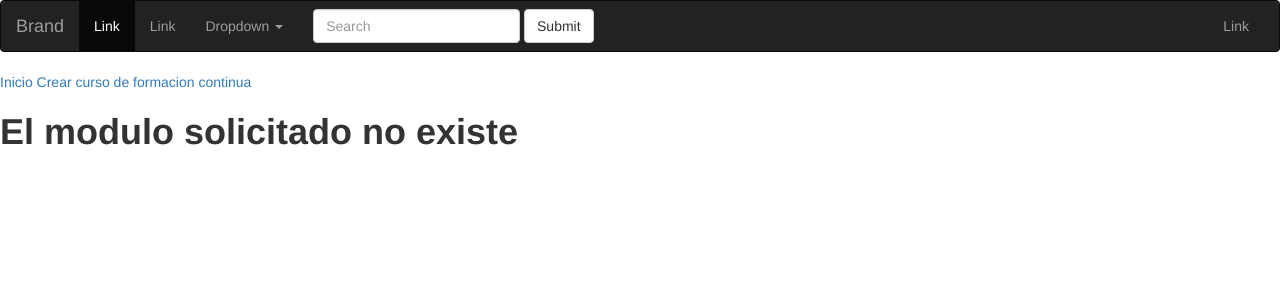
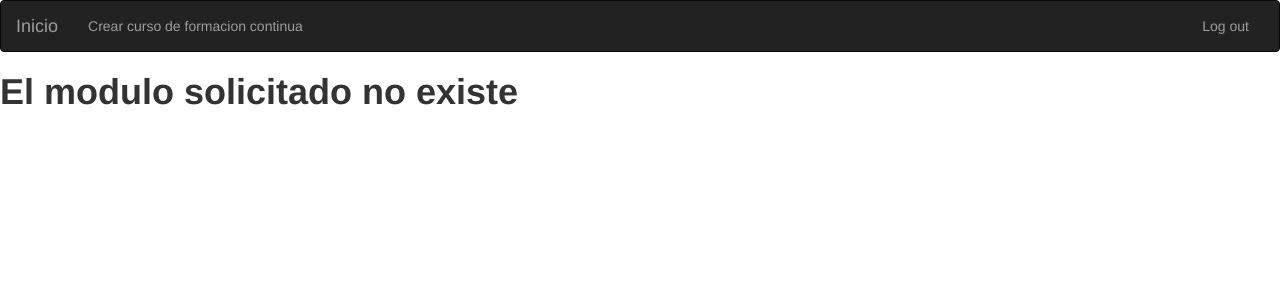
Before and after one commit to jorgechavezrnd/SisWeb117, a PHP site: page /?cargar=1 in a window 1280 px wide. Shown: the top 300 px of the page. Run offline with PHP 8.4, Linux system fonts and the light colour scheme; some libraries are stand-ins or nearby versions.

Commit message:
Barra de opciones

```diff
--- a/css/estiloVer.css
+++ b/css/estiloVer.css
@@ -46,6 +46,7 @@ img.align-right {
 	padding:16px 31px;
 	text-decoration:none;
 	text-shadow:0px 0px 7px #2f6627;
+
 }
 .myButton:hover {
 	background-color:#2E9AFE;
@@ -62,4 +63,5 @@ img.align-right {
     padding: 20px;
     width: 1536px;
     height: 500px;
+
 }
--- a/index.php
+++ b/index.php
@@ -1,73 +1,38 @@
 <?php
 	include_once("modulos/enrutador.php");
 	include_once("modulos/controlador.php");
-	//include_once("css/bootstrap.css");
-	//include_once("css/bootstrap.min.css");
 ?>
 
  <!DOCTYPE html>
  <html>
 	 <head>
 	 	<meta charset="utf-8"/>
-	 	<title>Curso de formacion continua</title>
+	 	<title>Cursos de formacion continua</title>
 	 	<link rel="stylesheet" href="https://maxcdn.bootstrapcdn.com/bootstrap/3.3.1/css/bootstrap.min.css">
         <script src="https://ajax.googleapis.com/ajax/libs/jquery/1.11.0/jquery.min.js"></script>
         <script src="https://maxcdn.bootstrapcdn.com/bootstrap/3.3.1/js/bootstrap.min.js"></script>
 	 </head>
   <body>
-
-
 <nav class="navbar navbar-inverse">
   <div class="container-fluid">
     <div class="navbar-header">
-      <button type="button" class="navbar-toggle collapsed" data-toggle="collapse" data-target="#bs-example-navbar-collapse-2">
-        <span class="sr-only">Toggle navigation</span>
-        <span class="icon-bar"></span>
-        <span class="icon-bar"></span>
-        <span class="icon-bar"></span>
-      </button>
-      <a class="navbar-brand" href="#">Brand</a>
+      <a class="navbar-brand" href="index.php">Inicio</a>
     </div>
-
     <div class="collapse navbar-collapse" id="bs-example-navbar-collapse-2">
       <ul class="nav navbar-nav">
-        <li class="active"><a href="#">Link <span class="sr-only">(current)</span></a></li>
-        <li><a href="#">Link</a></li>
-        <li class="dropdown">
-          <a href="#" class="dropdown-toggle" data-toggle="dropdown" role="button" aria-expanded="false">Dropdown <span class="caret"></span></a>
-          <ul class="dropdown-menu" role="menu">
-            <li><a href="#">Action</a></li>
-            <li><a href="#">Another action</a></li>
-            <li><a href="#">Something else here</a></li>
-            <li class="divider"></li>
-            <li><a href="#">Separated link</a></li>
-            <li class="divider"></li>
-            <li><a href="#">One more separated link</a></li>
+        <li><a href="?cargar=crear">Crear curso de formacion continua</a></li>
       </ul>
-        </li>
-      </ul>
-      <form class="navbar-form navbar-left" role="search">
-        <div class="form-group">
-          <input type="text" class="form-control" placeholder="Search">
-        </div>
-        <button type="submit" class="btn btn-default">Submit</button>
-      </form>
       <ul class="nav navbar-nav navbar-right">
-        <li><a href="#">Link</a></li>
+        <li><a href="#">Log out</a></li>
       </ul>
     </div>
   </div>
 </nav>
-
-				<a href="index.php">Inicio</a>
-	 			<a href="?cargar=crear">Crear curso de formacion continua</a>
-
 <?php
 	$enrutador = new Enrutador();
 	if ($enrutador->validarGET($_GET['cargar'])) {
 	 	$enrutador->cargarVista($_GET['cargar']);
 	}
 ?>
-
 	 </body>
 </html>
--- a/vistas/eliminar.php
+++ b/vistas/eliminar.php
@@ -21,7 +21,7 @@
 		<form action="" method="POST">
  			<a id="buttonC" href="index.php" class="myButton">Cancelar</a> <input id="buttonA" type="submit" class="myButton" name="enviar" value="Eliminar">
  		</form>
-		 <!--<a id="buttonA" href="index.html" class="myButton">Aceptar</a>-->
+
 	</div>
 	<br></br>
 
```
Lines whose indentation alone changed are shown as unchanged.
